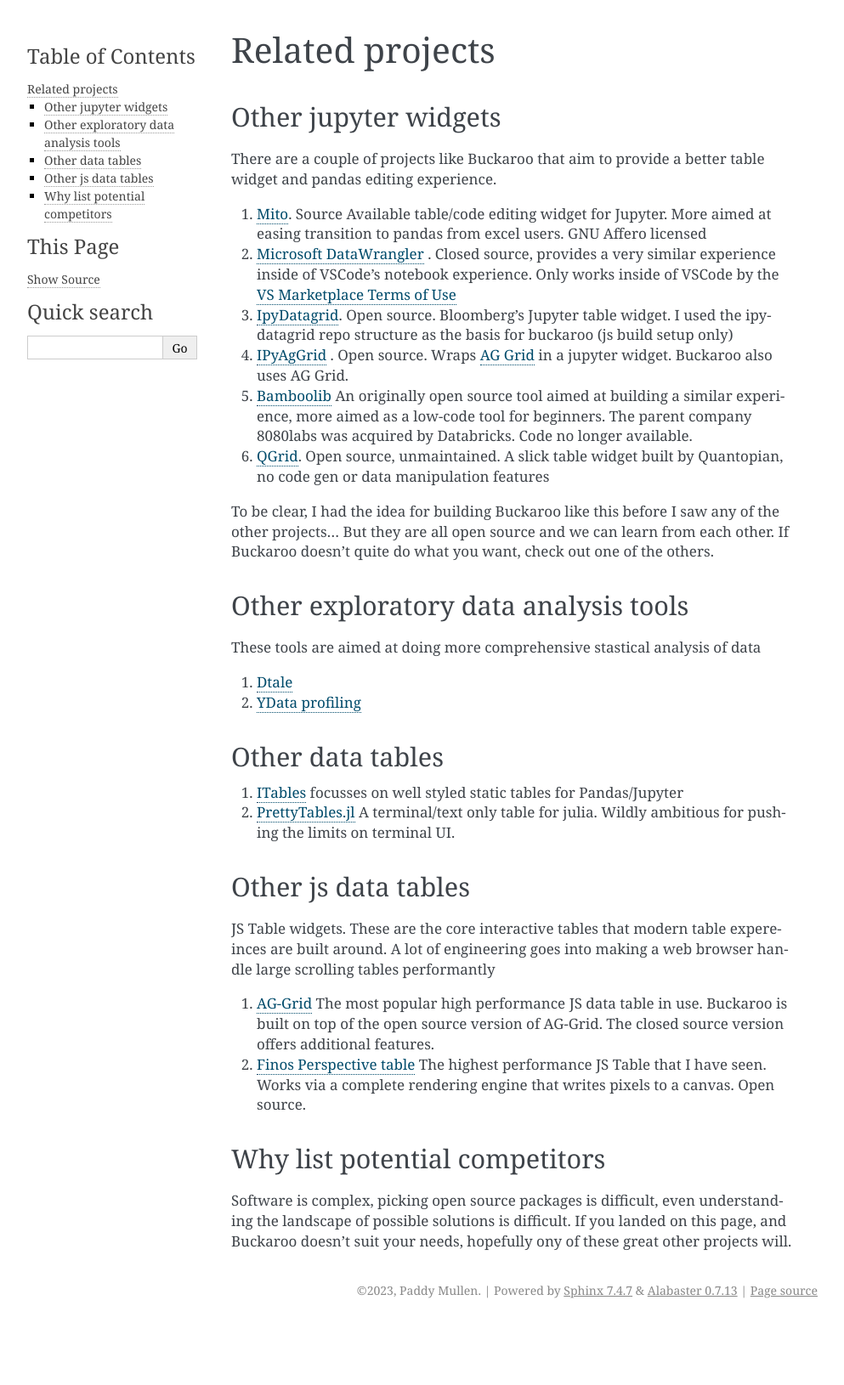
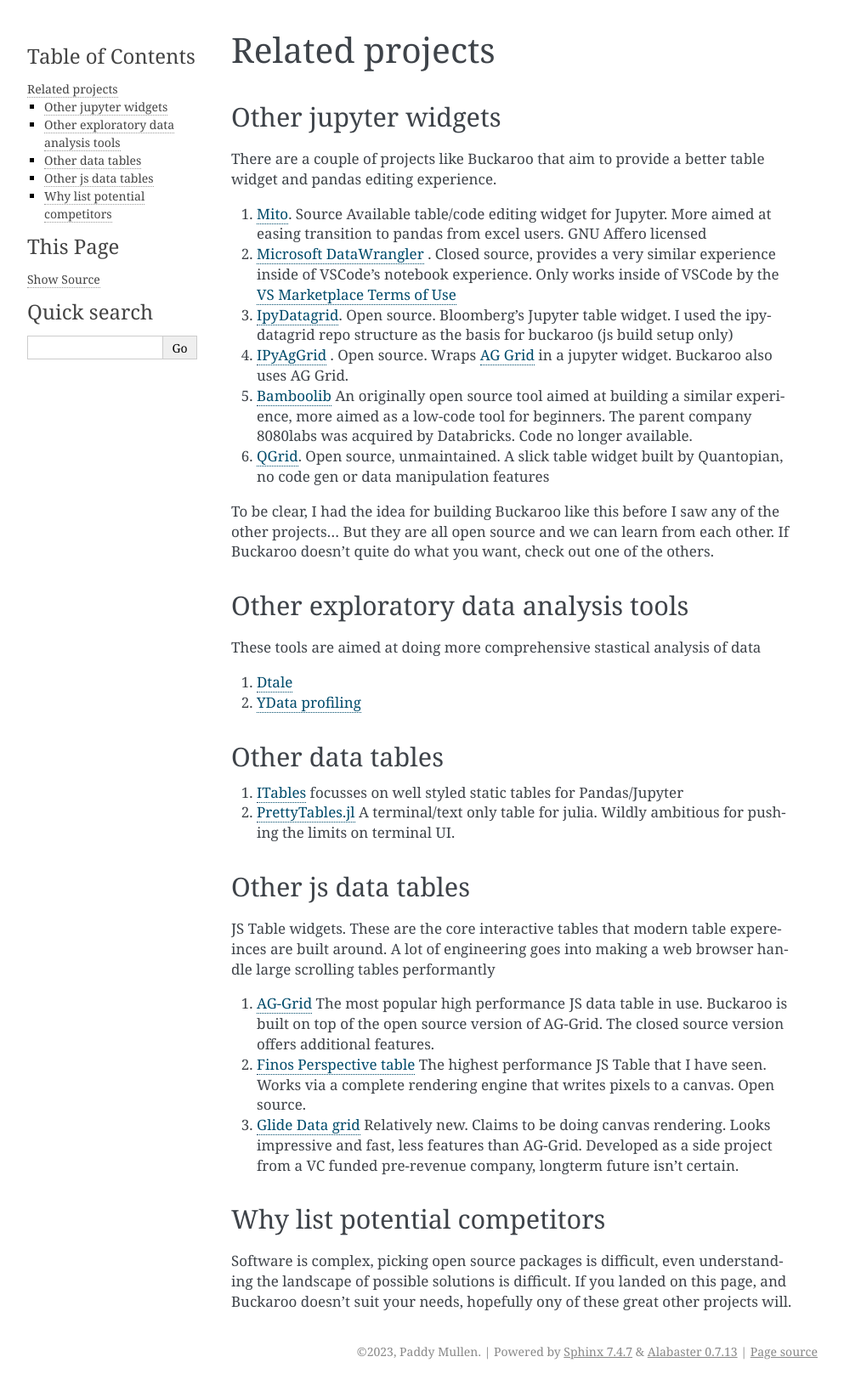
Before and after one commit to paddymul/buckaroo, a Sphinx documentation site: the page built from docs/source/articles/related_projects.rst, in a window 1280 px wide. Shown: the whole page at 85% size, without its empty margins (148-1141 px from the left). Built offline with Sphinx 7.4.7, drawn with Linux system fonts in a browser that asks for light colours; before the commit the page ends 1558 px from its top, so only the background shows below that.

Commit message:
added another js table

```diff
--- a/docs/source/articles/related_projects.rst
+++ b/docs/source/articles/related_projects.rst
@@ -41,6 +41,7 @@
 
 #. `AG-Grid <https://www.ag-grid.com/>`_ The most popular high performance JS data table in use.  Buckaroo is built on top of the open source version of AG-Grid.  The closed source version offers additional features.
 #. `Finos Perspective table <https://perspective.finos.org/block/?example=streaming>`_ The highest performance JS Table that I have seen.  Works via a complete rendering engine that writes pixels to a canvas. Open source.
+#. `Glide Data grid <https://github.com/glideapps/glide-data-grid>`_  Relatively new.  Claims to be doing canvas rendering.  Looks impressive and fast, less features than AG-Grid.  Developed as a side project from a VC funded pre-revenue company, longterm future isn't certain.
 
 
 Why list potential competitors
```
